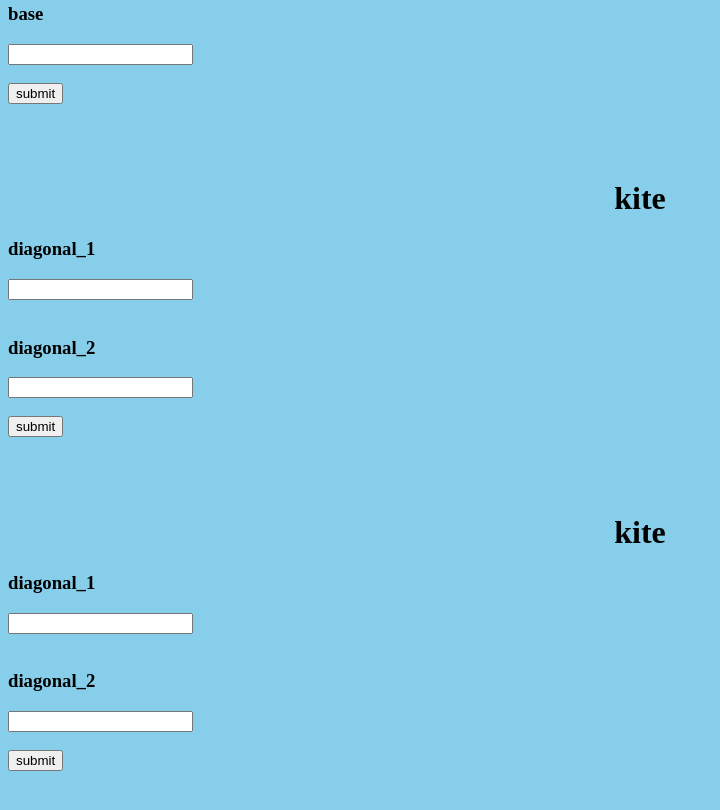
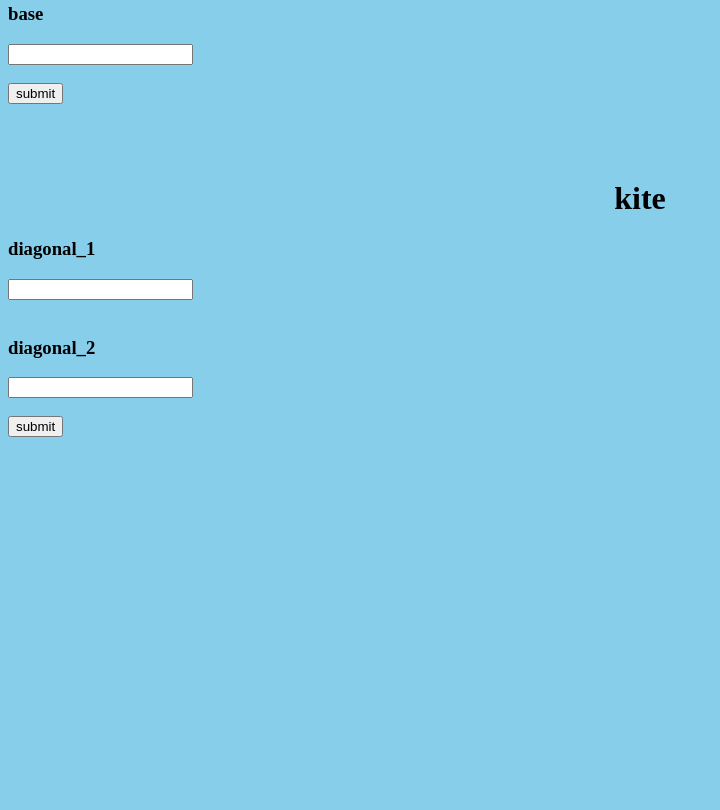
Before and after one commit to ghfgrkrg/area, a plain HTML site: page index.html in a window 1280 px wide. Shown: the part 1497-2307 px from the top of the page, without its empty margins (0-720 px from the left). After the commit the page ends 1997 px from the top, so only its background shows below. Drawn offline with Linux system fonts and the light colour scheme.

Commit message:
Just testing

```diff
--- a/index.html
+++ b/index.html
@@ -61,14 +61,7 @@
             <button onclick="kite ()">submit</button>
             <h3 id ="kite_answer" style=color:green></h3>
             <br><br>
-            <h1 id="para1">kite</h1>
-            <h3>diagonal_1</h3>
-            <input type="text" id="diagonal_1" name="diagonal_l"><br><br>
-            <h3>diagonal_2</h3>
-            <input type="text" id="diagonal_2" name="diagonal_2"><br><br>
-            <button onclick="kite ()">submit</button>
-            <h3 id ="kite_answer" style=color:green></h3>
-            <br><br>
+
         <script>
 
         function square () {
```
